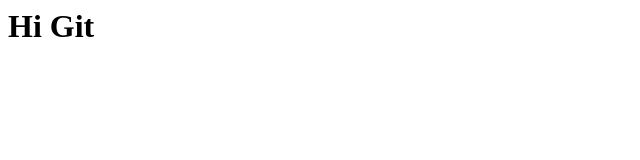
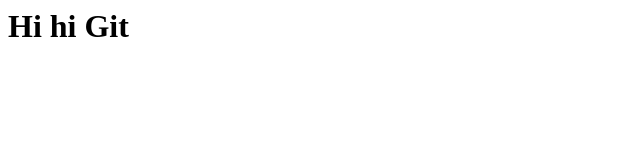
Before and after one commit to dom2411edinstvo/Study_Frontend, a plain HTML site: page index.html in a window 1280 px wide. Shown: the full height of the page, 0-640 px from the left. Drawn offline with Linux system fonts and the light colour scheme.

Commit message:
New commit

```diff
--- a/index.html
+++ b/index.html
@@ -1 +1 @@
-<h1>Hi Git</h1>
+<h1>Hi hi Git</h1>
```
Also changed, not shown: test.txt.
